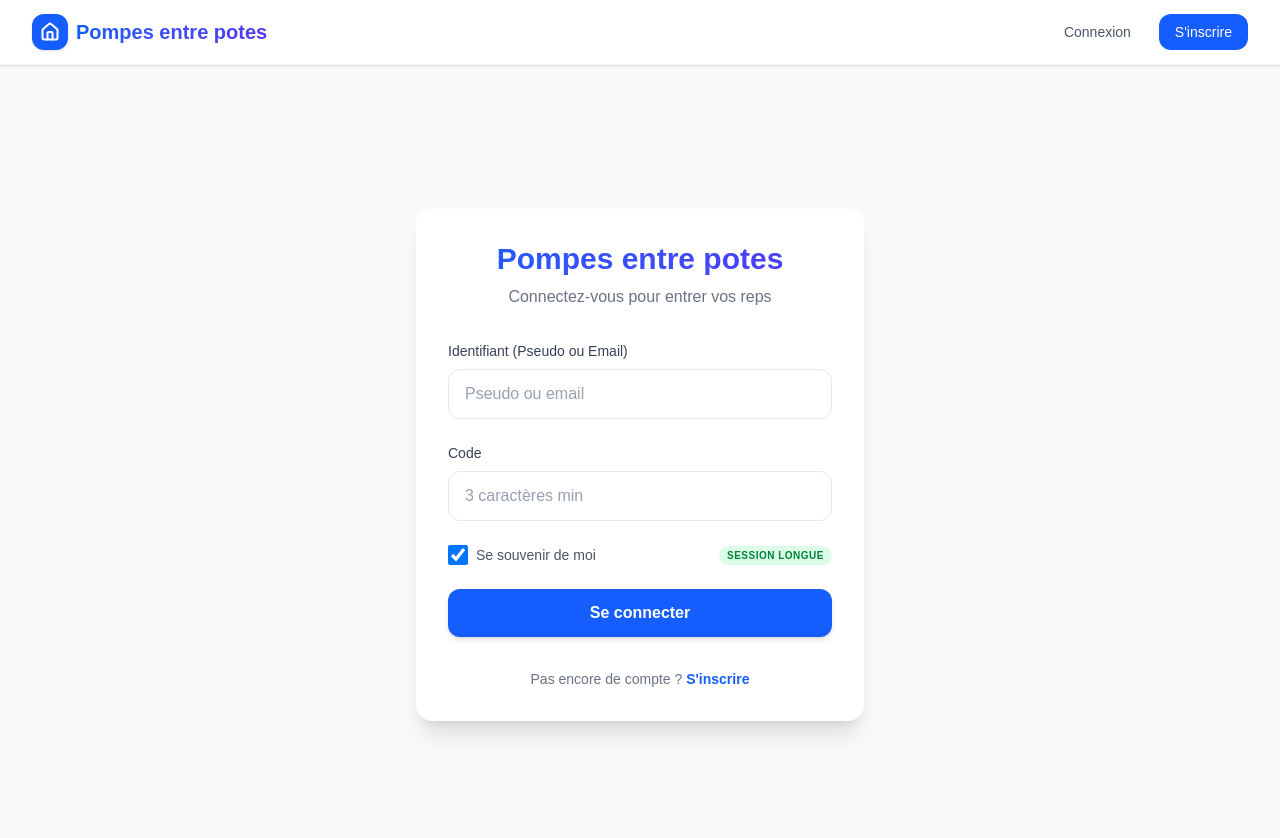
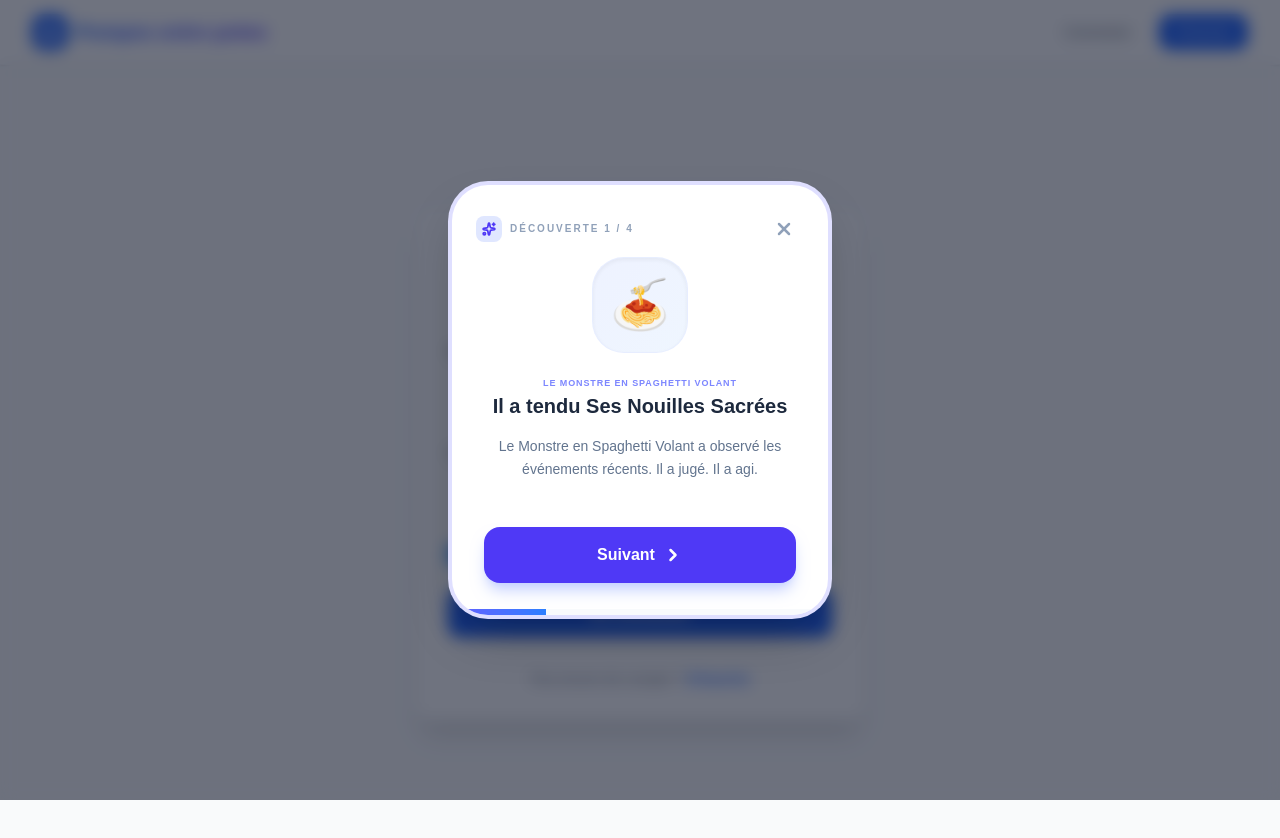
Before and after one commit to damienrenier-create/pushquest, a Next.js app: page /login in a window 1280 px wide. Shown: the top 838 px of the page. Built offline with nearby package versions, Linux system fonts and the light colour scheme; no server answers.

Commit message:
feat: add FSM redistribution special carousel

```diff
--- a/src/components/DailyDiscoveryCarousel.tsx
+++ b/src/components/DailyDiscoveryCarousel.tsx
@@ -3,17 +3,30 @@
 import React, { useState, useEffect } from "react";
 import { X, ChevronLeft, ChevronRight, Sparkles } from "lucide-react";
 import { useRouter } from "next/navigation";
-import { dailyCarousels, DailyCarouselSlide } from "@/config/dailyCarousels";
+import { dailyCarousels, specialCarousels, DailyCarouselSlide, SpecialCarousel } from "@/config/dailyCarousels";
 
 const LS_KEY_PREFIX = "pushquest_daily_seen_";
 
 export default function DailyDiscoveryCarousel() {
     const router = useRouter();
-    const [activeCarousel, setActiveCarousel] = useState<typeof dailyCarousels[0] | null>(null);
+    const [activeCarousel, setActiveCarousel] = useState<typeof dailyCarousels[0] | SpecialCarousel | null>(null);
+    const [isSpecial, setIsSpecial] = useState(false);
+    const [showConfetti, setShowConfetti] = useState(false);
     const [currentIndex, setCurrentIndex] = useState(0);
     const [isVisible, setIsVisible] = useState(false);
 
     useEffect(() => {
+        // First check special carousels
+        for (const special of specialCarousels) {
+            const lsKey = `pushquest_special_seen_${special.specialEventId}`;
+            if (localStorage.getItem(lsKey) !== "true") {
+                setActiveCarousel(special);
+                setIsSpecial(true);
+                setIsVisible(true);
+                return; // Stop checking further, show special priority
+            }
+        }
+
         // Logic to determine which carousel to show based on date
         // Target: May 1st to May 10th, 2026
         const now = new Date();
@@ -48,10 +61,15 @@ export default function DailyDiscoveryCarousel() {
 
     const saveDismissal = () => {
         try {
+            if (isSpecial && activeCarousel && "specialEventId" in activeCarousel) {
+                const lsKey = `pushquest_special_seen_${(activeCarousel as SpecialCarousel).specialEventId}`;
+                localStorage.setItem(lsKey, "true");
+            } else {
                 const now = new Date();
                 const day = now.getDate();
                 const lsKey = `${LS_KEY_PREFIX}${day}_202604`;
                 localStorage.setItem(lsKey, "true");
+            }
         } catch (e) {
             console.error("LocalStorage error:", e);
         }
@@ -64,11 +82,19 @@ export default function DailyDiscoveryCarousel() {
 
     const markAsSeen = () => {
         saveDismissal();
+        if (isSpecial) {
+            setShowConfetti(true);
+            setTimeout(() => {
                 setIsVisible(false);
-
-        // If there's a href, navigate to it
-        if (activeCarousel.href) {
+                if (activeCarousel?.href) {
                     router.push(activeCarousel.href);
+                }
+            }, 2500);
+        } else {
+            setIsVisible(false);
+            if (activeCarousel?.href) {
+                router.push(activeCarousel.href);
+            }
         }
     };
 
@@ -86,7 +112,12 @@ export default function DailyDiscoveryCarousel() {
 
     return (
         <div className="fixed inset-0 z-[210] flex items-center justify-center p-4 bg-slate-900/60 backdrop-blur-sm animate-in fade-in duration-300">
-            <div className="bg-white max-w-sm w-full rounded-[2.5rem] shadow-2xl relative overflow-hidden flex flex-col transform-gpu animate-in zoom-in-95 duration-300 spring-bounce-200 border-4 border-indigo-500/20">
+            {showConfetti && (
+                <div className="absolute inset-0 flex items-center justify-center z-[300] pointer-events-none">
+                    <div className="text-8xl animate-bounce">🍝✨🎉</div>
+                </div>
+            )}
+            <div className={`bg-white max-w-sm w-full rounded-[2.5rem] shadow-2xl relative overflow-hidden flex flex-col transform-gpu animate-in zoom-in-95 duration-300 spring-bounce-200 border-4 border-indigo-500/20 ${showConfetti ? 'opacity-0 scale-90' : ''}`}>
 
                 {/* Header with progress and close */}
                 <div className="flex justify-between items-center px-6 pt-6 mb-2">
@@ -95,7 +126,7 @@ export default function DailyDiscoveryCarousel() {
                             <Sparkles size={14} strokeWidth={3} />
                         </div>
                         <span className="text-[10px] font-black text-slate-400 uppercase tracking-[0.2em]">
-                            Découverte {currentIndex + 1} / 3
+                            Découverte {currentIndex + 1} / {activeCarousel.slides.length}
                         </span>
                     </div>
                     <button
@@ -156,7 +187,7 @@ export default function DailyDiscoveryCarousel() {
                 <div className="absolute bottom-0 left-0 h-1.5 bg-slate-50 w-full">
                     <div
                         className="h-full bg-gradient-to-r from-indigo-500 to-blue-500 transition-all duration-500 ease-out"
-                        style={{ width: `${((currentIndex + 1) / 3) * 100}%` }}
+                        style={{ width: `${((currentIndex + 1) / activeCarousel.slides.length) * 100}%` }}
                     ></div>
                 </div>
             </div>
--- a/src/config/dailyCarousels.ts
+++ b/src/config/dailyCarousels.ts
@@ -14,6 +14,49 @@ export type DailyCarousel = {
     href?: string;
     slides: DailyCarouselSlide[];
 };
+
+export type SpecialCarousel = DailyCarousel & {
+  specialEventId: string;
+  permanent: boolean;
+};
+
+export const specialCarousels: SpecialCarousel[] = [
+  {
+    id: "fsm-redistribution",
+    specialEventId: "fsm_redistribution_may2026",
+    day: 0,
+    theme: "Le Monstre en Spaghetti Volant",
+    priority: "high",
+    permanent: false,
+    area: "Univers",
+    slides: [
+      {
+        emoji: "🍝",
+        title: "Il a tendu Ses Nouilles Sacrées",
+        text: "Le Monstre en Spaghetti Volant a observé les événements récents. Il a jugé. Il a agi.",
+        cta: "Écoute Sa parole"
+      },
+      {
+        emoji: "⚖️",
+        title: "Xa a refusé le butin",
+        text: "Xa, dont l'astuce avait déclenché une pluie d'XP imméritée, a choisi l'honneur plutôt que la richesse. Il a tout rendu.",
+        cta: "L'honneur avant tout"
+      },
+      {
+        emoji: "✨",
+        title: "Le FSM redistribue Ses grâces",
+        text: "En récompense de la bravoure collective, le Monstre a béni chaque joueur d'une part égale des offrandes. Vérifiez votre XP.",
+        cta: "Recevoir la bénédiction"
+      },
+      {
+        emoji: "🙏",
+        title: "RAmen.",
+        text: "Que Ses Nouilles vous guident. Que Ses Boulettes vous protègent. Le Monstre veille sur PushQuest.",
+        cta: "RAmen 🍝"
+      }
+    ]
+  }
+];
 
 export const priorityDailyCarousels: DailyCarousel[] = [
     {
```
Lines whose indentation alone changed are shown as unchanged.
